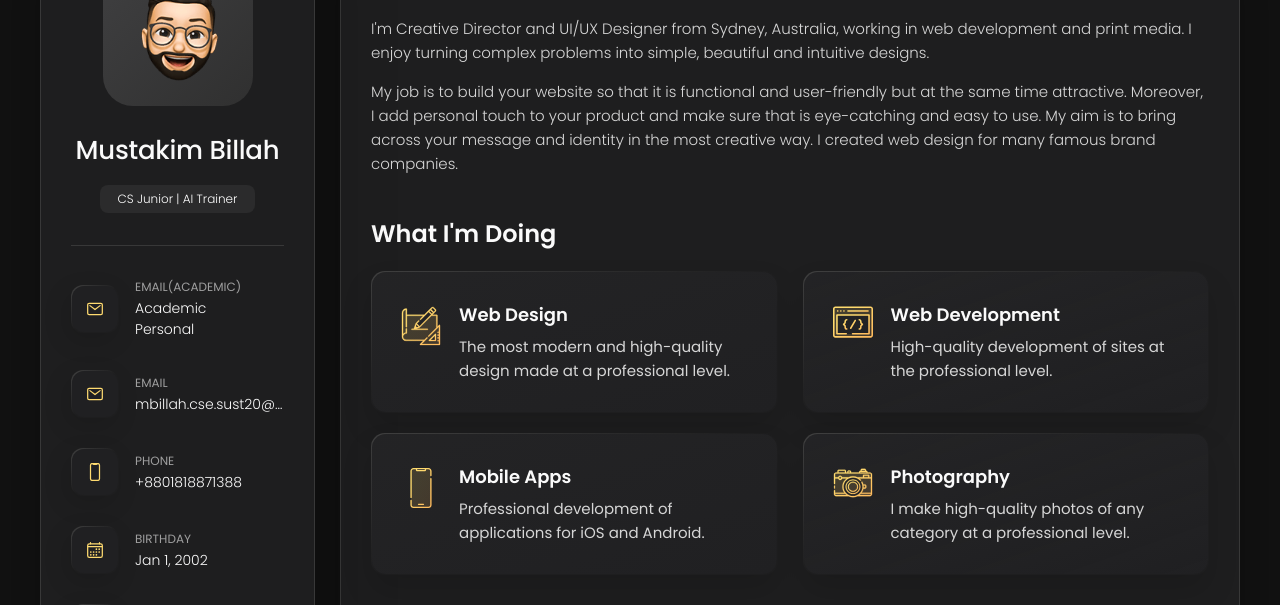
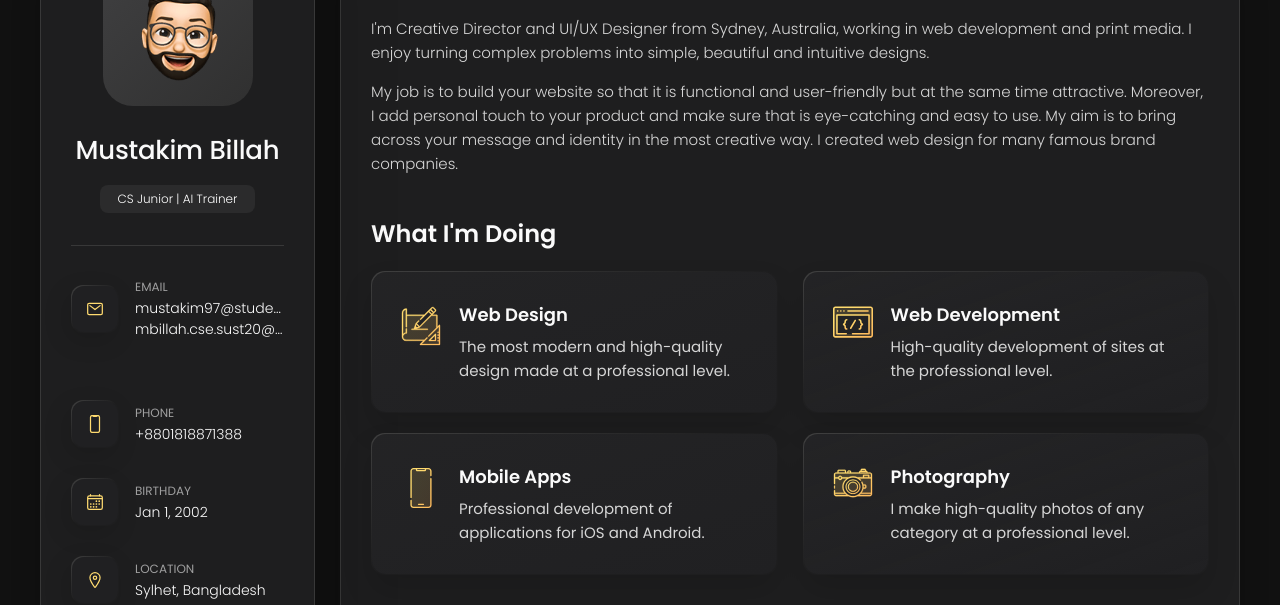
Before and after one commit to Maxfees/FInal-Portfolio, a plain HTML site: page index.html in a window 1280 px wide. Shown: the part 162-767 px from the top of the page. Drawn offline with nearby package versions, Linux system fonts and the light colour scheme.

Commit message:
Update index.html

```diff
--- a/index.html
+++ b/index.html
@@ -72,16 +72,16 @@
             </div>
 
             <div class="contact-info">
-              <p class="contact-title">Email(Academic)</p>
+              <p class="contact-title">Email</p>
 
-              <a href="mailto:mustakim97@student.sust.edu" class="contact-link">Academic</a>
-              <a href="mailto:mbillah.cse.sust20@gmail.com" class="contact-link">Personal</a>
+              <a href="mailto:mustakim97@student.sust.edu" class="contact-link">mustakim97@student.sust.edu(academic)</a>
+              <a href="mailto:mbillah.cse.sust20@gmail.com" class="contact-link">mbillah.cse.sust20@gmai.com(personal)</a>
             </div>
 
           </li>
                     <li class="contact-item">
 
-            <div class="icon-box">
+<!--             <div class="icon-box">
               <ion-icon name="mail-outline"></ion-icon>
             </div>
 
@@ -89,7 +89,7 @@
               <p class="contact-title">Email</p>
 
               <a href="mailto:mbillah.cse.sust20@gmail.com" class="contact-link">mbillah.cse.sust20@gmail.com</a>
-            </div>
+            </div> -->
 
           </li>
 
```
